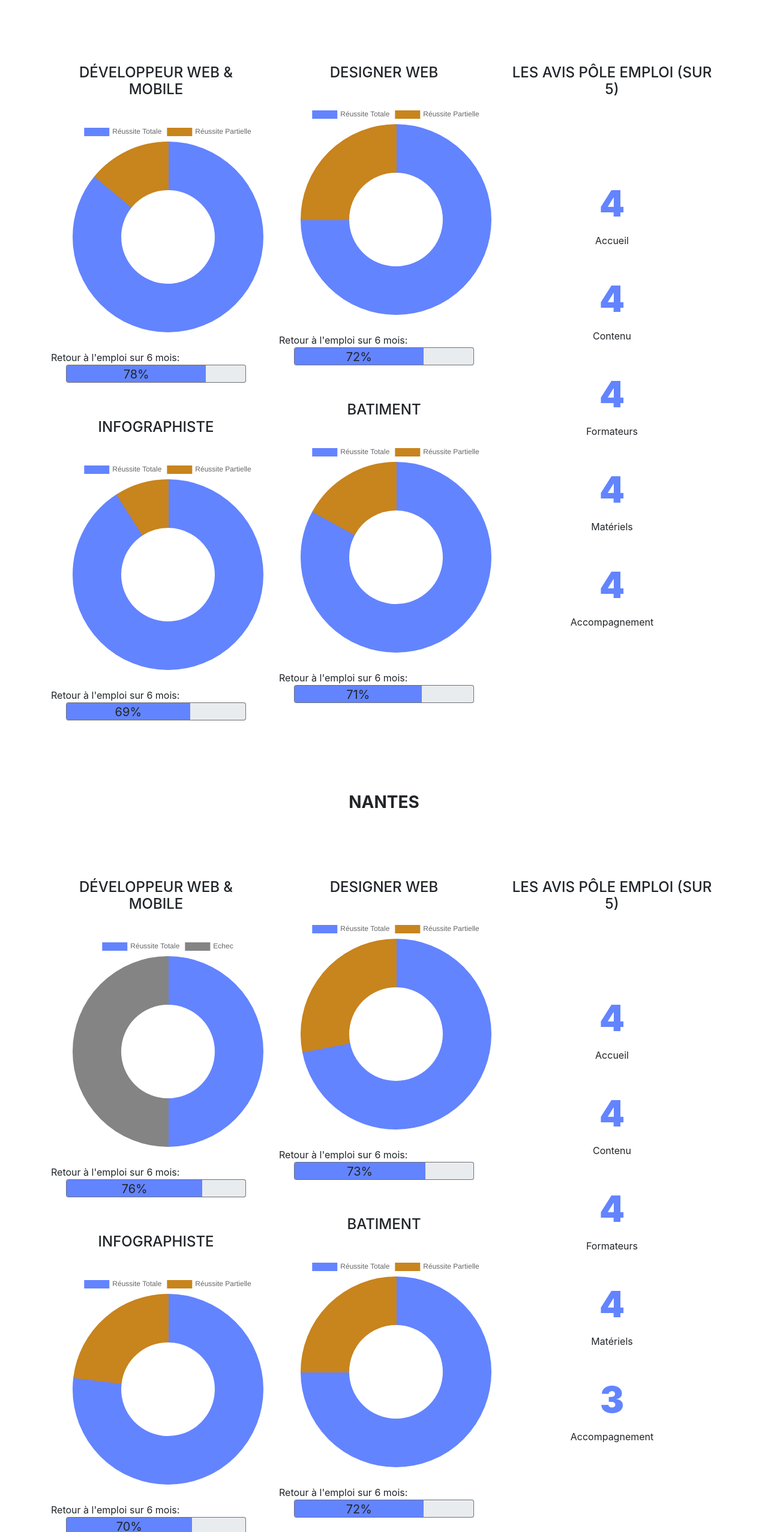
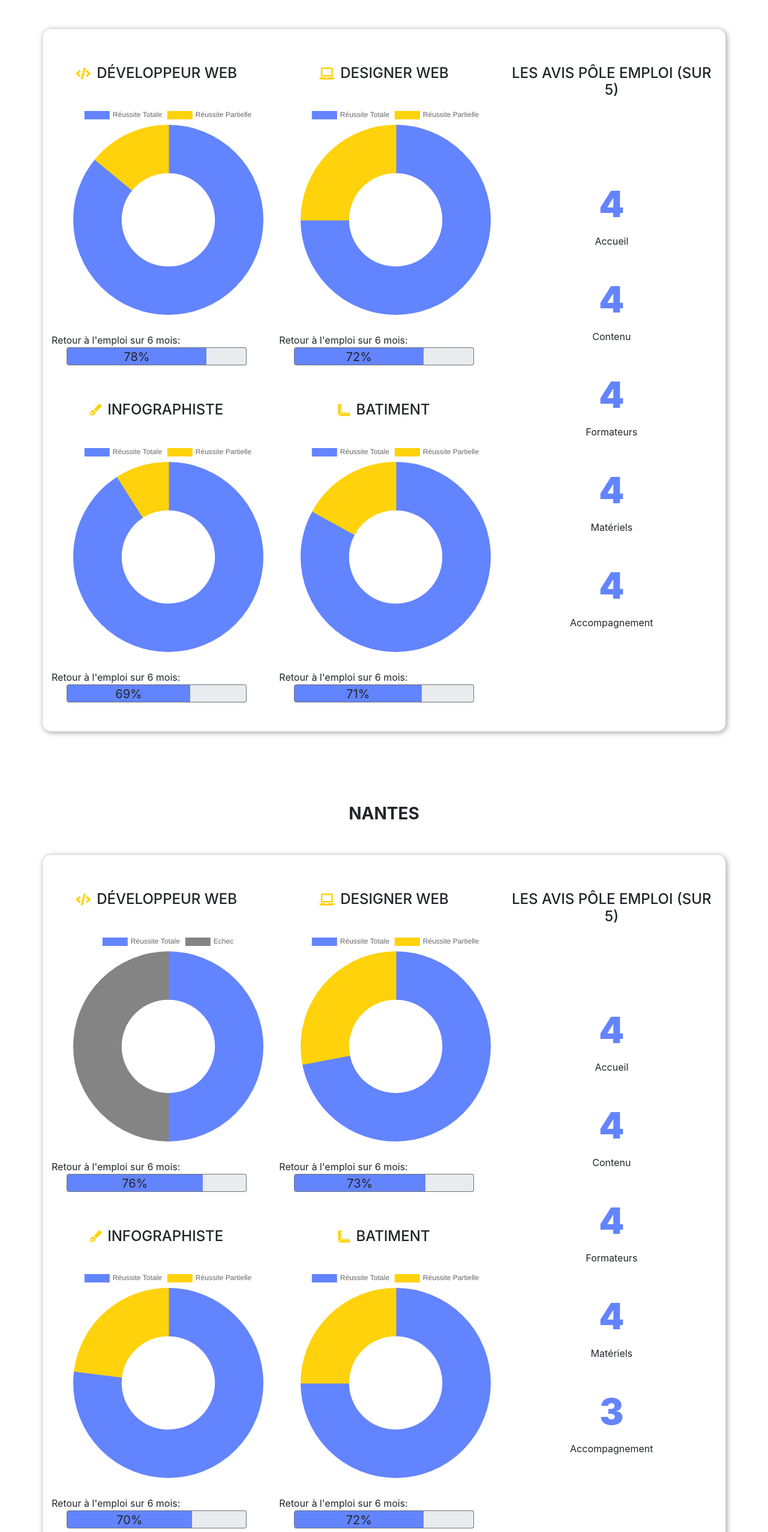
Before and after one commit to jkerdaffret/arinfocharts, a plain HTML site: page index.html in a window 1280 px wide. Shown: the part 246-2800 px from the top of the page at 60% size. Drawn offline with nearby package versions, Linux system fonts and the light colour scheme.

Commit message:
changement de couleur, ajout icones, bordures

```diff
--- a/app.js
+++ b/app.js
@@ -10,11 +10,11 @@ var chart = new Chart(lrsydev, {
             label: "Réussite à l'examen",
             backgroundColor: [
                 'rgb(99, 132, 255)',
-                'rgb(200, 132, 29)'
+                'rgb(255, 210, 11)'
         ],
             borderColor: [
                 'rgb(99, 132, 255)',
-                'rgb(200, 132, 29)'
+                'rgb(255, 210, 11)'
         ],
             data: [86, 14]
         }]
@@ -36,11 +36,11 @@ var chart = new Chart(lrsydes, {
             label: "Réussite à l'examen",
             backgroundColor: [
                 'rgb(99, 132, 255)',
-                'rgb(200, 132, 29)'
+                'rgb(255, 210, 11)'
         ],
             borderColor: [
                 'rgb(99, 132, 255)',
-                'rgb(200, 132, 29)'
+                'rgb(255, 210, 11)'
         ],
             data: [75, 25]
         }]
@@ -62,11 +62,11 @@ var chart = new Chart(lrsyi, {
             label: "Réussite à l'examen",
             backgroundColor: [
                 'rgb(99, 132, 255)',
-                'rgb(200, 132, 29)'
+                'rgb(255, 210, 11)'
         ],
             borderColor: [
                 'rgb(99, 132, 255)',
-                'rgb(200, 132, 29)'
+                'rgb(255, 210, 11)'
         ],
             data: [91, 9]
         }]
@@ -88,11 +88,11 @@ var chart = new Chart(lrsyb, {
             label: "Réussite à l'examen",
             backgroundColor: [
                 'rgb(99, 132, 255)',
-                'rgb(200, 132, 29)'
+                'rgb(255, 210, 11)'
         ],
             borderColor: [
                 'rgb(99, 132, 255)',
-                'rgb(200, 132, 29)'
+                'rgb(255, 210, 11)'
         ],
             data: [83, 17]
         }]
@@ -140,11 +140,11 @@ var chart = new Chart(ndes, {
             label: "Réussite à l'examen",
             backgroundColor: [
                 'rgb(99, 132, 255)',
-                'rgb(200, 132, 29)'
+                'rgb(255, 210, 11)'
         ],
             borderColor: [
                 'rgb(99, 132, 255)',
-                'rgb(200, 132, 29)'
+                'rgb(255, 210, 11)'
         ],
             data: [72, 28]
         }]
@@ -166,11 +166,11 @@ var chart = new Chart(ni, {
             label: "Réussite à l'examen",
             backgroundColor: [
                 'rgb(99, 132, 255)',
-                'rgb(200, 132, 29)'
+                'rgb(255, 210, 11)'
         ],
             borderColor: [
                 'rgb(99, 132, 255)',
-                'rgb(200, 132, 29)'
+                'rgb(255, 210, 11)'
         ],
             data: [77, 23]
         }]
@@ -192,11 +192,11 @@ var chart = new Chart(nb, {
             label: "Réussite à l'examen",
             backgroundColor: [
                 'rgb(99, 132, 255)',
-                'rgb(200, 132, 29)'
+                'rgb(255, 210, 11)'
         ],
             borderColor: [
                 'rgb(99, 132, 255)',
-                'rgb(200, 132, 29)'
+                'rgb(255, 210, 11)'
         ],
             data: [75, 25]
         }]
@@ -218,11 +218,11 @@ var chart = new Chart(lmdes, {
             label: "Réussite à l'examen",
             backgroundColor: [
                 'rgb(99, 132, 255)',
-                'rgb(200, 132, 29)'
+                'rgb(255, 210, 11)'
         ],
             borderColor: [
                 'rgb(99, 132, 255)',
-                'rgb(200, 132, 29)'
+                'rgb(255, 210, 11)'
         ],
             data: [78, 22]
         }]
@@ -244,11 +244,11 @@ var chart = new Chart(lmi, {
             label: "Réussite à l'examen",
             backgroundColor: [
                 'rgb(99, 132, 255)',
-                'rgb(200, 132, 29)'
+                'rgb(255, 210, 11)'
         ],
             borderColor: [
                 'rgb(99, 132, 255)',
-                'rgb(200, 132, 29)'
+                'rgb(255, 210, 11)'
         ],
             data: [79, 21]
         }]
@@ -294,12 +294,12 @@ var chart = new Chart(pdes, {
             label: "Réussite à l'examen",
             backgroundColor: [
                 'rgb(99, 132, 255)',
-                'rgb(200, 132, 29)',
+                'rgb(255, 210, 11)',
                 'rgb(132,132,132)'
         ],
             borderColor: [
                 'rgb(99, 132, 255)',
-                'rgb(200, 132, 29)',
+                'rgb(255, 210, 11)',
                 'rgb(132,132,132)'
         ],
             data: [7, 33, 60]
@@ -322,11 +322,11 @@ var chart = new Chart(pb, {
             label: "Réussite à l'examen",
             backgroundColor: [
                 'rgb(99, 132, 255)',
-                'rgb(200, 132, 29)'
+                'rgb(255, 210, 11)'
         ],
             borderColor: [
                 'rgb(99, 132, 255)',
-                'rgb(200, 132, 29)'
+                'rgb(255, 210, 11)'
         ],
             data: [78, 22]
         }]
@@ -372,11 +372,11 @@ var chart = new Chart(stnb, {
             label: "Réussite à l'examen",
             backgroundColor: [
                 'rgb(99, 132, 255)',
-                'rgb(200, 132, 29)'
+                'rgb(255, 210, 11)'
         ],
             borderColor: [
                 'rgb(99, 132, 255)',
-                'rgb(200, 132, 29)'
+                'rgb(255, 210, 11)'
         ],
             data: [75, 25]
         }]
--- a/index.html
+++ b/index.html
@@ -5,6 +5,7 @@
     <meta name="viewport" content="width=device-width, initial-scale=1.0">
     <title>Arinfo Charts</title>
     <link rel="stylesheet" href="https://stackpath.bootstrapcdn.com/bootstrap/4.4.1/css/bootstrap.min.css" integrity="sha384-Vkoo8x4CGsO3+Hhxv8T/Q5PaXtkKtu6ug5TOeNV6gBiFeWPGFN9MuhOf23Q9Ifjh" crossorigin="anonymous">
+    <link rel="stylesheet" href="https://cdnjs.cloudflare.com/ajax/libs/font-awesome/5.13.0/css/all.min.css">
     <link rel="stylesheet" href="style.css">
 </head>
 <body>
@@ -21,30 +22,30 @@
         </table>
 
         <h3 id="laRoche">La Roche sur Yon</h3>
-        <div class="row">
+        <div class="row mb-5 pb-5">
             <div class="col-md-4">
-                <h4>Développeur web & mobile</h4>
+                <h4><i class="fas fa-code"></i>Développeur web</h4>
                 <canvas id="lrsydev" width="250" height="250"></canvas>
                 <label for="lrsydevemp">Retour à l'emploi sur 6 mois: </label>
                 <div id="lrsydevemp" class="progress">
                     <div class="progress-content" style="width:78%">78%</div>
                   </div>
 
-                <h4>Infographiste</h4>
+                <h4><i class="fas fa-pen-fancy"></i>Infographiste</h4>
                 <canvas id="lrsyi" width="300" height="300"></canvas>
                 <label for="lrsyiemp">Retour à l'emploi sur 6 mois: </label>
                 <div id="lrsyiemp" class="progress">
-                    <div class="progress-content" style="width:69%">69%</div>
+                    <div class="progress-content  mb-5" style="width:69%">69%</div>
                   </div>
             </div>
             <div class="col-md-4">
-                <h4>Designer Web</h4>
+                <h4><i class="fas fa-laptop"></i>Designer Web</h4>
                 <canvas id="lrsydes" width="300" height="300"></canvas>
                 <label for="lrsydesemp">Retour à l'emploi sur 6 mois: </label>
                 <div id="lrsydesemp" class="progress">
                     <div class="progress-content" style="width:72%">72%</div>
                   </div>
-                  <h4>Batiment</h4>
+                  <h4><i class="fas fa-ruler-combined"></i>Batiment</h4>
                 <canvas id="lrsyb" width="300" height="300"></canvas>
                 <label for="lrsybemp">Retour à l'emploi sur 6 mois: </label>
                 <div id="lrsybemp" class="progress">
@@ -77,29 +78,29 @@
         </div>
 
         <h3 id="nantes">Nantes</h3>
-        <div class="row">
+        <div class="row mb-5 pb-5">
             <div class="col-md-4">
-                <h4>Développeur web & mobile</h4>
+                <h4><i class="fas fa-code"></i>Développeur web</h4>
                 <canvas id="ndev" width="300" height="300"></canvas>
                 <label for="ndevemp">Retour à l'emploi sur 6 mois: </label>
                 <div id="ndevemp" class="progress">
                     <div class="progress-content" style="width:76%">76%</div>
                   </div>
-                  <h4>Infographiste</h4>
+                  <h4><i class="fas fa-pen-fancy"></i>Infographiste</h4>
                 <canvas id="ni" width="300" height="300"></canvas>
                 <label for="niemp">Retour à l'emploi sur 6 mois: </label>
                 <div id="niemp" class="progress">
-                    <div class="progress-content" style="width:70%">70%</div>
+                    <div class="progress-content mb-5" style="width:70%">70%</div>
                   </div>
             </div>
             <div class="col-md-4">
-                <h4>Designer web</h4>
+                <h4><i class="fas fa-laptop"></i>Designer web</h4>
                 <canvas id="ndes" width="300" height="300"></canvas>
                 <label for="ndesemp">Retour à l'emploi sur 6 mois: </label>
                 <div id="ndesemp" class="progress">
                     <div class="progress-content" style="width:73%">73%</div>
                   </div>
-                  <h4>Batiment</h4>
+                  <h4><i class="fas fa-ruler-combined"></i>Batiment</h4>
                 <canvas id="nb" width="300" height="300"></canvas>
                 <label for="nbemp">Retour à l'emploi sur 6 mois: </label>
                 <div id="nbemp" class="progress">
@@ -132,15 +133,15 @@
         </div>
 
         <h3 id="leMans">Le Mans</h3>
-        <div class="row">
+        <div class="row mb-5 pb-5">
             <div class="col-md-4">
-                <h4>Designer web</h4>
+                <h4><i class="fas fa-laptop"></i>Designer web</h4>
                 <canvas id="lmdes" width="300" height="300"></canvas>
                 <label for="lmdesemp">Retour à l'emploi sur 6 mois: </label>
                 <div id="lmdesemp" class="progress">
                     <div class="progress-content" style="width:72%">72%</div>
                   </div>
-                  <h4>Batiment</h4>
+                  <h4><i class="fas fa-ruler-combined"></i>Batiment</h4>
                 <canvas id="lmb" width="300" height="300"></canvas>
                 <label for="lmbemp">Retour à l'emploi sur 6 mois: </label>
                 <div id="lmbemp" class="progress">
@@ -148,7 +149,7 @@
                   </div>
             </div>
             <div class="col-md-4">
-                <h4 class="lmi">Infographiste</h4>
+                <h4 class="lmi"><i class="fas fa-pen-fancy"></i>Infographiste</h4>
                 <canvas id="lmi" width="300" height="300"></canvas>
                 <label for="lmiemp">Retour à l'emploi sur 6 mois: </label>
                 <div id="lmiemp" class="progress">
@@ -181,16 +182,16 @@
         </div>
 
         <h3 id="paris">Paris</h3>
-        <div class="row">
+        <div class="row mb-5 pb-5">
             <div class="col-md-2"></div>
             <div class="col-md-4">
-                <h4>Designer web</h4>
+                <h4><i class="fas fa-laptop"></i>Designer web</h4>
                 <canvas id="pdes" width="300" height="300"></canvas>
                 <label for="pdesemp">Retour à l'emploi sur 6 mois: </label>
                 <div id="pdesemp" class="progress">
                     <div class="progress-content" style="width:69%">69%</div>
                   </div>
-                <h4>Batiment</h4>
+                <h4><i class="fas fa-ruler-combined"></i>Batiment</h4>
                 <canvas id="pb" width="300" height="300"></canvas>
                 <label for="pbemp">Retour à l'emploi sur 6 mois: </label>
                 <div id="pbemp" class="progress">
@@ -224,16 +225,16 @@
         </div>
 
         <h3 id="stNazaire">St Nazaire</h3>
-        <div class="row mb-5">
+        <div class="row mb-5 pb-5">
             <div class="col-md-2"></div>
             <div class="col-md-4">
-                <h4>Infographiste</h4>
+                <h4><i class="fas fa-pen-fancy"></i>Infographiste</h4>
                 <canvas id="stni" width="300" height="300"></canvas>
                 <label for="stniemp">Retour à l'emploi sur 6 mois: </label>
                 <div id="stniemp" class="progress">
                     <div class="progress-content" style="width:72%">72%</div>
                 </div>
-                <h4>Batiment</h4>
+                <h4><i class="fas fa-ruler-combined"></i>Batiment</h4>
                 <canvas id="stnb" width="300" height="300"></canvas>
                 <label for="stnbemp">Retour à l'emploi sur 6 mois: </label>
                 <div id="stnbemp" class="progress">
--- a/style.css
+++ b/style.css
@@ -8,6 +8,12 @@
 html {
     width: 100%;
     height: 100vh;
+}
+
+.row {
+    border: 1px solid rgba(0, 0, 0, 0.171);
+    border-radius: 15px;
+    box-shadow: 2px 2px 8px rgba(0, 0, 0, 0.336);
 }
 
 label {
@@ -31,13 +37,13 @@ label {
 th {
     width: 150px;
     height: 40px;
-    border: 1px solid rgb(99, 132, 255);
+    border: 1px solid rgba(99, 132, 255, 0.5);
     text-align: center;
     color: rgb(99, 132, 255);
 }
 
 th:hover {
-    background-color: rgb(99, 132, 255);
+    background-color: rgb(99, 133, 255);
 }
 
 a {
@@ -90,3 +96,9 @@ li {
 .lmi {
     margin-top: 350px;
 }
+
+i {
+    margin-right: 10px;
+    font-size: 20px;
+    color: rgb(255, 210, 11);
+}
```
